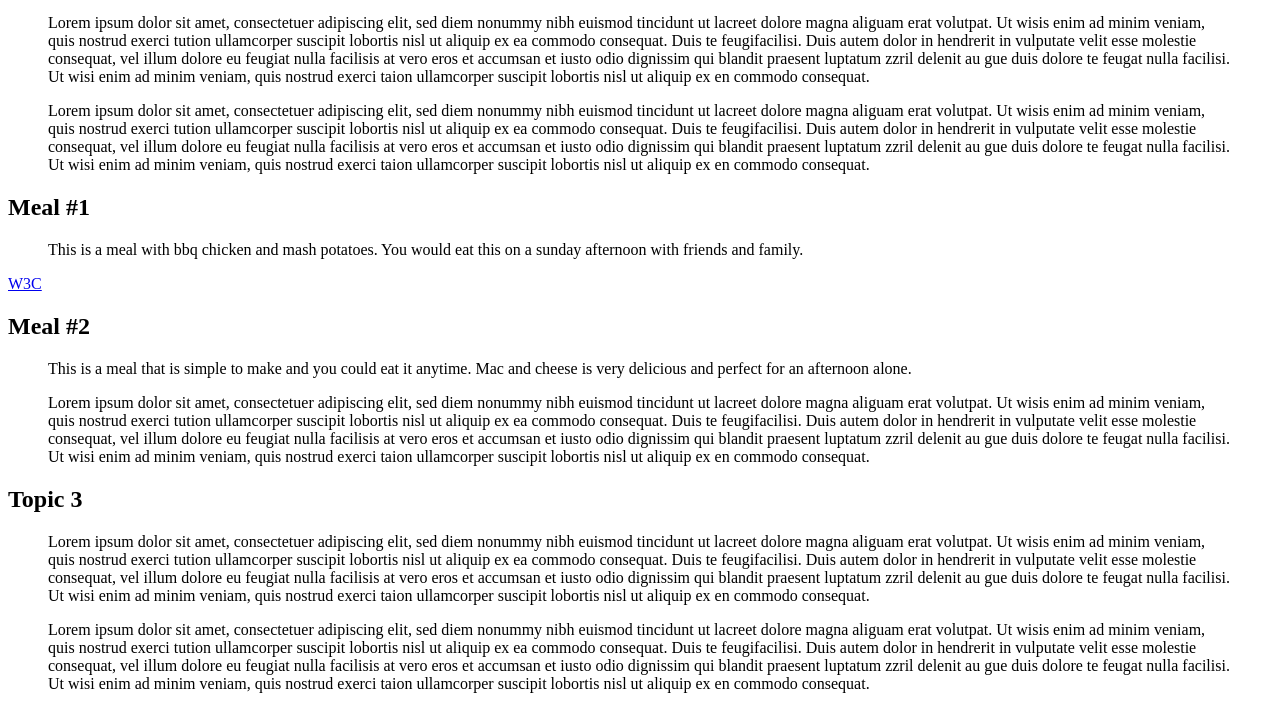
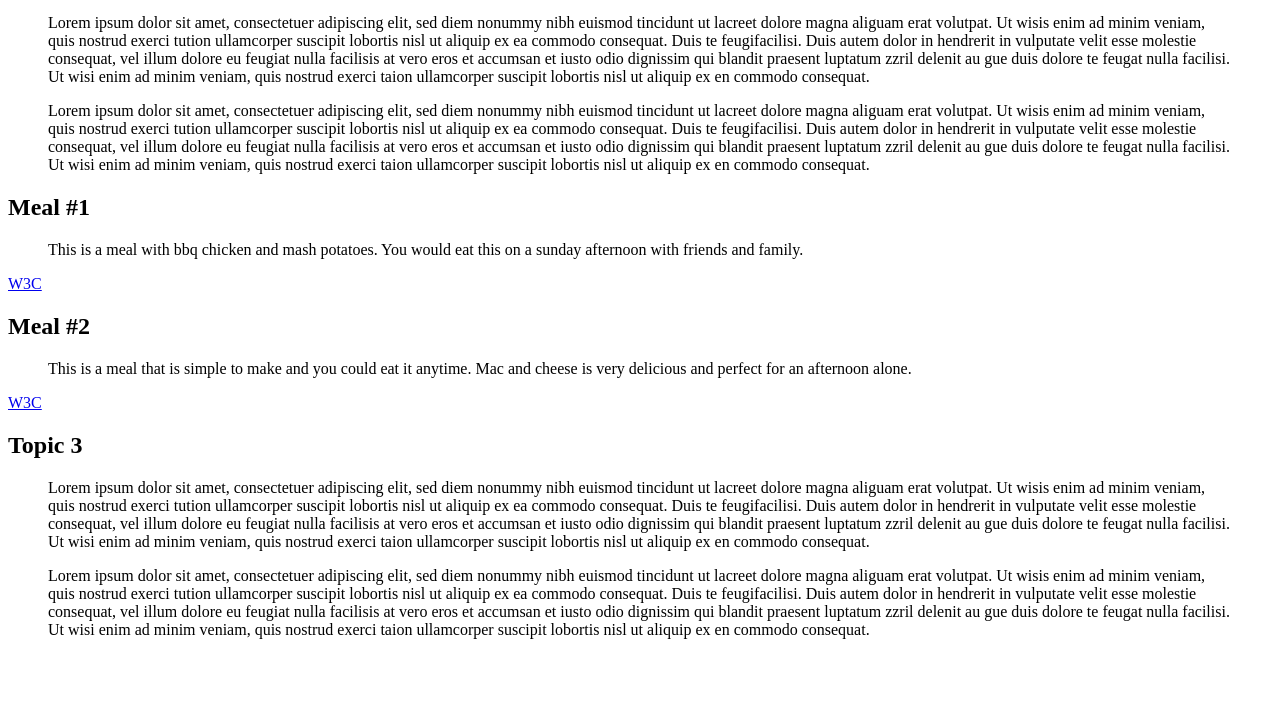
Before and after one commit to careshmar/link_review_pd5_6_careshma, a plain HTML site: page chapter1.html in a window 1280 px wide. Shown: the part 86-800 px from the top of the page. Drawn offline with Linux system fonts and the light colour scheme.

Commit message:
Update chapter1.html

```diff
--- a/chapter1.html
+++ b/chapter1.html
@@ -19,8 +19,8 @@
 
 <h2>Meal #2</h2>
 <blockquote> This is a meal that is simple to make and you could eat it anytime. Mac and cheese is very delicious and perfect for an afternoon alone. </blockquote>
+		<p><a href="https://www.thechunkychef.com/family-favorite-baked-mac-and-cheese/">W3C</a></p>
 
-<blockquote>Lorem ipsum dolor sit amet, consectetuer adipiscing elit, sed diem nonummy nibh euismod tincidunt ut lacreet dolore magna aliguam erat volutpat. Ut wisis enim ad minim veniam, quis nostrud exerci tution ullamcorper suscipit lobortis nisl ut aliquip ex ea commodo    consequat. Duis te feugifacilisi. Duis autem dolor in hendrerit in vulputate velit esse molestie consequat, vel illum dolore eu feugiat nulla facilisis at vero eros et accumsan et iusto odio dignissim qui blandit praesent luptatum zzril delenit au gue duis dolore te feugat nulla facilisi. Ut wisi enim ad minim veniam, quis nostrud exerci taion ullamcorper suscipit lobortis nisl ut aliquip ex en commodo consequat.</blockquote>
 
 <h2>Topic 3</h2>
 
```
